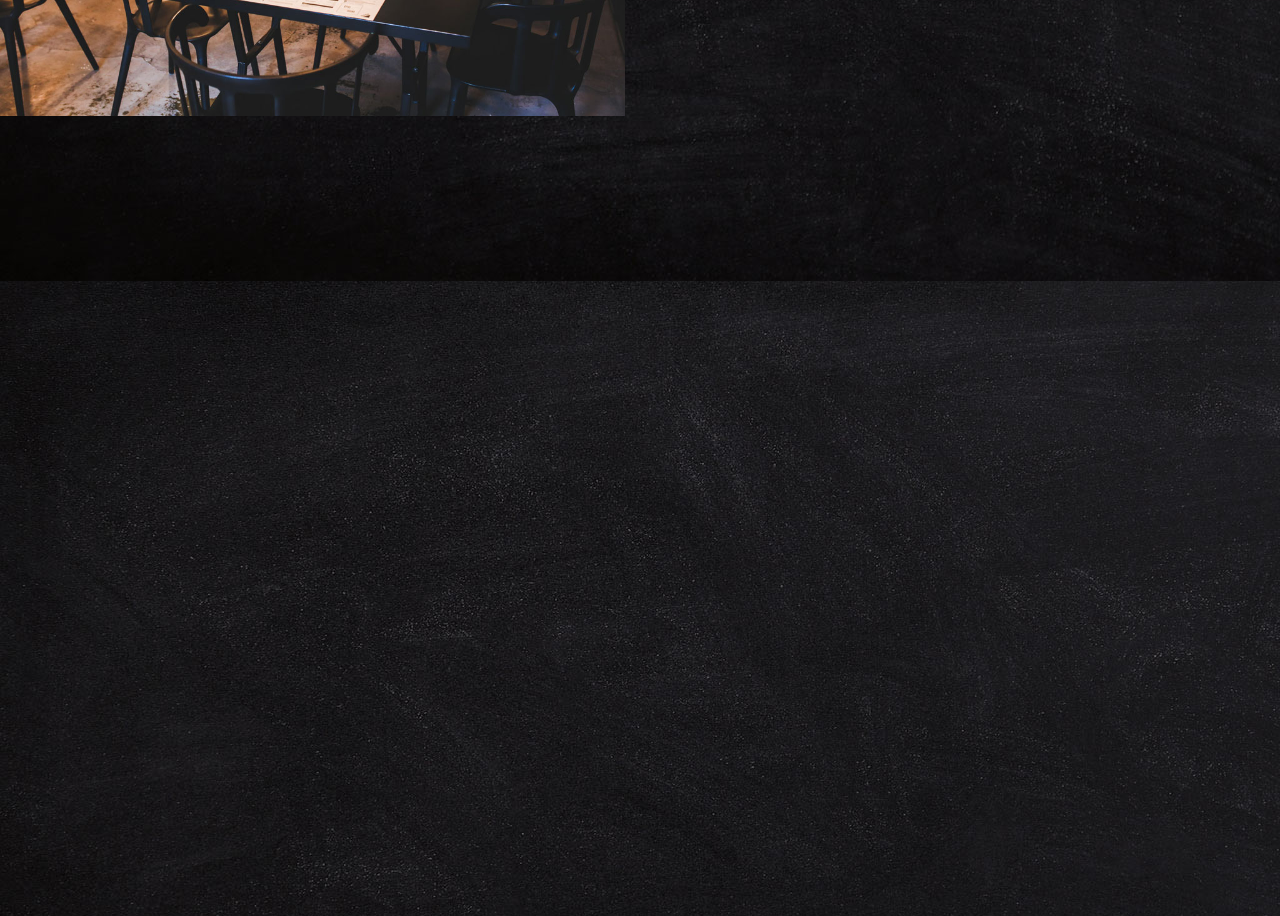
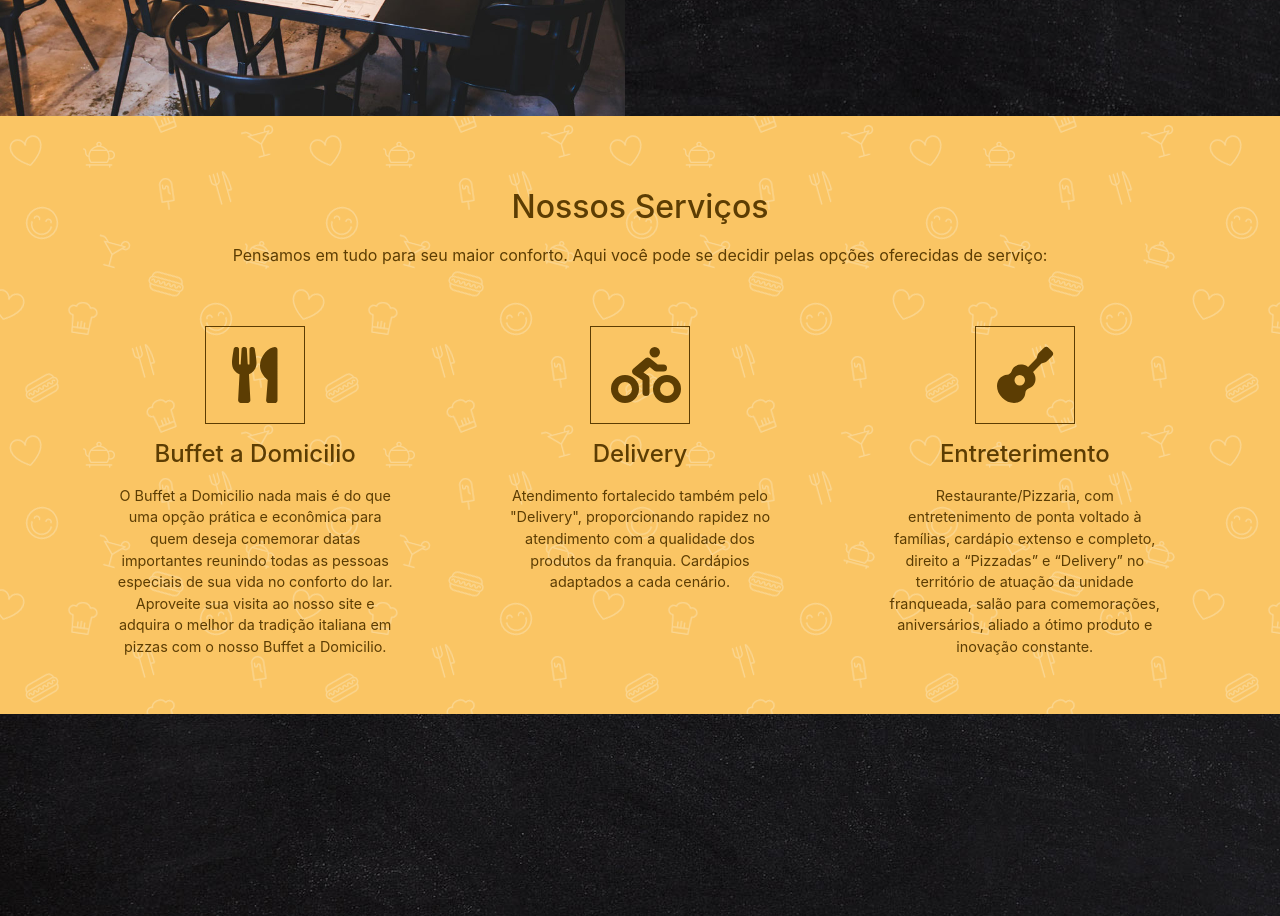
Before and after one commit to ArturdaSilvaRezende/Pizza-Delicious-project-started, a website built with webpack: page src/index.html in a window 1280 px wide. Shown: the part 999-1915 px from the top of the page. Built offline with nearby package versions, Linux system fonts and the light colour scheme; a web font is replaced by a local one.

Commit message:
Finished main-our-services

```diff
--- a/src/assets/js/img-routes.js
+++ b/src/assets/js/img-routes.js
@@ -16,3 +16,6 @@ import "../img/carousel-pizza-03.png";
 
 //about
 import "../img/about.jpg";
+
+//out services
+import "../img/food.png";
--- a/src/assets/scss/_header.scss
+++ b/src/assets/scss/_header.scss
@@ -22,9 +22,9 @@
       align-items: center;
 
       figcaption {
-
-                span,p {
-                    font-family: 'Style Script', cursive;
+        span,
+        p {
+          font-family: "Style Script", cursive;
         }
 
         span {
@@ -87,21 +87,18 @@
     }
   }
 
-
-    @media screen and (max-width: 992px){
-
+  @media screen and (max-width: 992px) {
     .header__btn-menu {
       display: block;
     }
 
     .header__menu {
       position: absolute;
-            top: 69px;
+      top: 67px;
       left: -100%;
       width: 100%;
       background-color: #000;
       padding: 30px 20px 20px 20px;
-
 
       ul {
         display: flex;
--- a/src/assets/scss/_main-about.scss
+++ b/src/assets/scss/_main-about.scss
@@ -1,7 +1,7 @@
 .main {
 
     @media screen and (max-width: 767px) {
-        #about {
+        #main-about {
 
 
             .row {
@@ -22,7 +22,7 @@
     }
 
     @media screen and (min-width: 768px) and (max-width: 992px) {
-        #about {
+        #main-about {
 
             .row {
 
--- /dev/null
+++ b/src/assets/scss/_main-our-services.scss
@@ -0,0 +1,61 @@
+.main {
+  #main-our-services {
+    background-image: url("../img/food.png");
+
+    h4,
+    p {
+      color: #5c3d03;
+    }
+
+    .container-fluid {
+      .main-our-services-title {
+        h4 {
+          font-size: 2rem;
+        }
+      }
+
+      .main-our-services-container {
+        display: flex;
+        align-items: center;
+        justify-content: space-evenly;
+        margin-top: 5%;
+
+        .main-our-services-content {
+          flex-direction: column;
+          height: 340px;
+          width: 30%;
+
+          .main-our-services-icon {
+            border: 1px solid #5c3d03;
+            color: #5c3d03;
+            padding: 20px;
+            text-align: center;
+            width: 100px;
+          }
+
+          p {
+            font-size: 0.9rem;
+            width: 80%;
+            margin: 0 auto;
+          }
+        }
+      }
+    }
+  }
+
+  @media screen and (max-width: 992px) {
+    .container-fluid {
+      .main-our-services-container {
+        flex-direction: column;
+        .main-our-services-content {
+          height: 100% !important;
+          margin-top: 20px;
+          width: 100% !important;
+        }
+        p {
+          width: 100%;
+        }
+      }
+    }
+  }
+}
--- a/src/assets/scss/main.scss
+++ b/src/assets/scss/main.scss
@@ -6,3 +6,4 @@
 @import "carousel";
 @import "main-contact";
 @import "main-about";
+@import "main-our-services";
--- a/src/index.html
+++ b/src/index.html
@@ -175,7 +175,7 @@
                 </div>
             </section><!-- contact container -->
 
-            <section id="about" class="overflow-hidden">
+            <section id="main-about" class="overflow-hidden">
                 <div class="row">
                     <div class="col-md-6">
                         <img class="d-block w-100" src="assets/img/about.jpg" alt="about-pizza-delicious">
@@ -196,6 +196,53 @@
                 </div>
             </section><!-- abaout -->
 
+            <section id="main-our-services">
+
+                <div class="container-fluid p-5">
+
+                    <div class="mt-4 text-center main-our-services-title">
+                        <h4>Nossos Serviços</h4>
+                        <p class="mt-3">Pensamos em tudo para seu maior conforto. Aqui você pode se decidir
+                            pelas opções oferecidas de serviço:</p>
+                    </div><!-- title -->
+
+                    <div class="main-our-services-container">
+
+                        <div class="main-our-services-content text-center">
+                            <div class="main-our-services-icon m-auto">
+                                <i class="fas fa-utensils display-4"></i>
+                            </div>
+                            <h4 class="mt-3 mb-3">Buffet a Domicilio</h4>
+                            <p>O Buffet a Domicilio nada mais é do que uma opção prática e econômica para
+                                quem deseja comemorar datas importantes reunindo todas as pessoas especiais de sua vida
+                                no conforto do lar. Aproveite sua visita ao nosso site e adquira o melhor da tradição
+                                italiana em pizzas com o nosso Buffet a Domicilio.</p>
+                        </div><!-- buffet -->
+
+                        <div class="main-our-services-content text-center delivery-our-service">
+                            <div class="main-our-services-icon m-auto">
+                                <i class="fas fa-biking display-4"></i>
+                            </div>
+                            <h4 class="mt-3 mb-3">Delivery</h4>
+                            <p>Atendimento fortalecido também pelo "Delivery", proporcionando rapidez no atendimento com
+                                a qualidade dos produtos da franquia. Cardápios adaptados a cada cenário.</p>
+                        </div><!-- delivery -->
+
+                        <div class="main-our-services-content text-center">
+                            <div class="main-our-services-icon m-auto">
+                                <i class="fas fa-guitar display-4"></i>
+                            </div>
+                            <h4 class="mt-3 mb-3">Entreterimento</h4>
+                            <p>Restaurante/Pizzaria, com entretenimento de ponta voltado à famílias, cardápio extenso e
+                                completo, direito a “Pizzadas” e “Delivery” no território de atuação da unidade
+                                franqueada, salão para comemorações, aniversários, aliado a ótimo produto e inovação
+                                constante.</p>
+                        </div><!-- entreterimento -->
+
+                    </div>
+                </div>
+
+            </section><!-- our services -->
         </main>
     </div>
 
```
Also changed, not shown: src/assets/img/food.png (added). Lines whose indentation alone changed are shown as unchanged.
